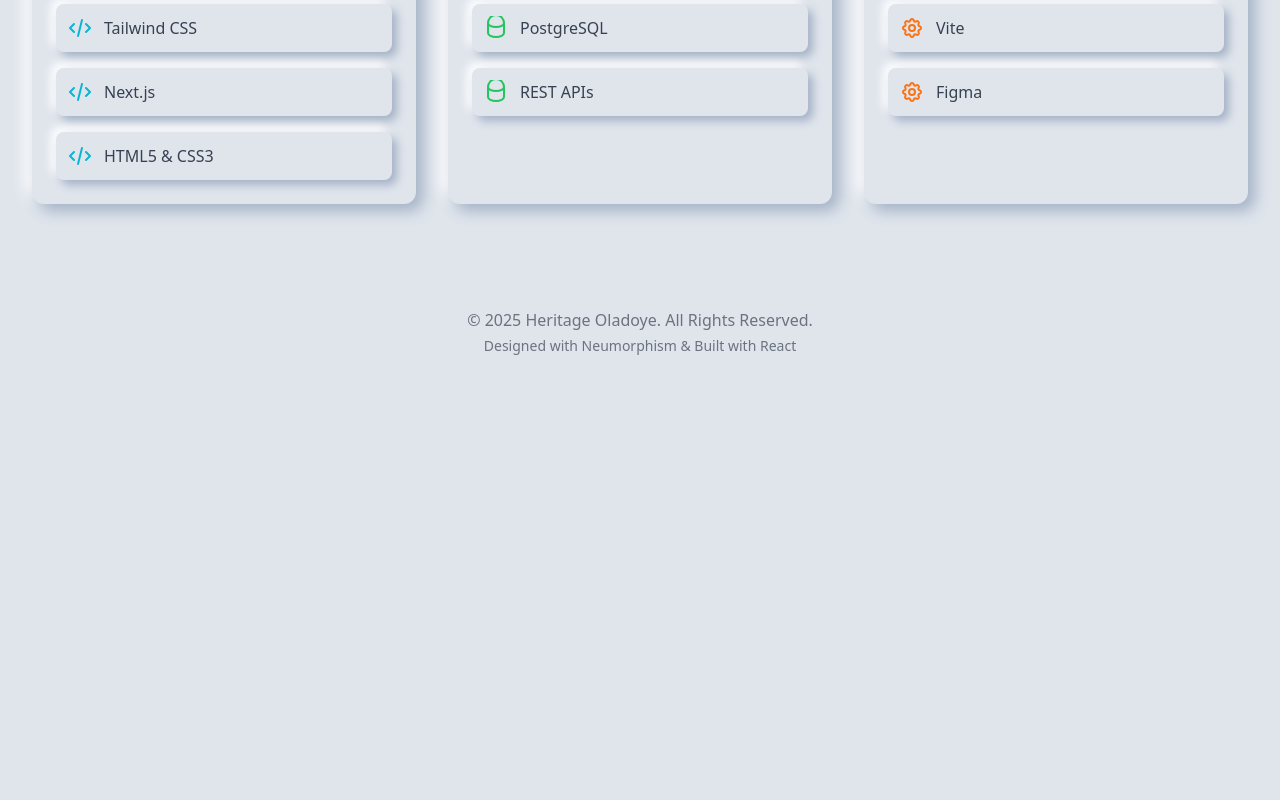
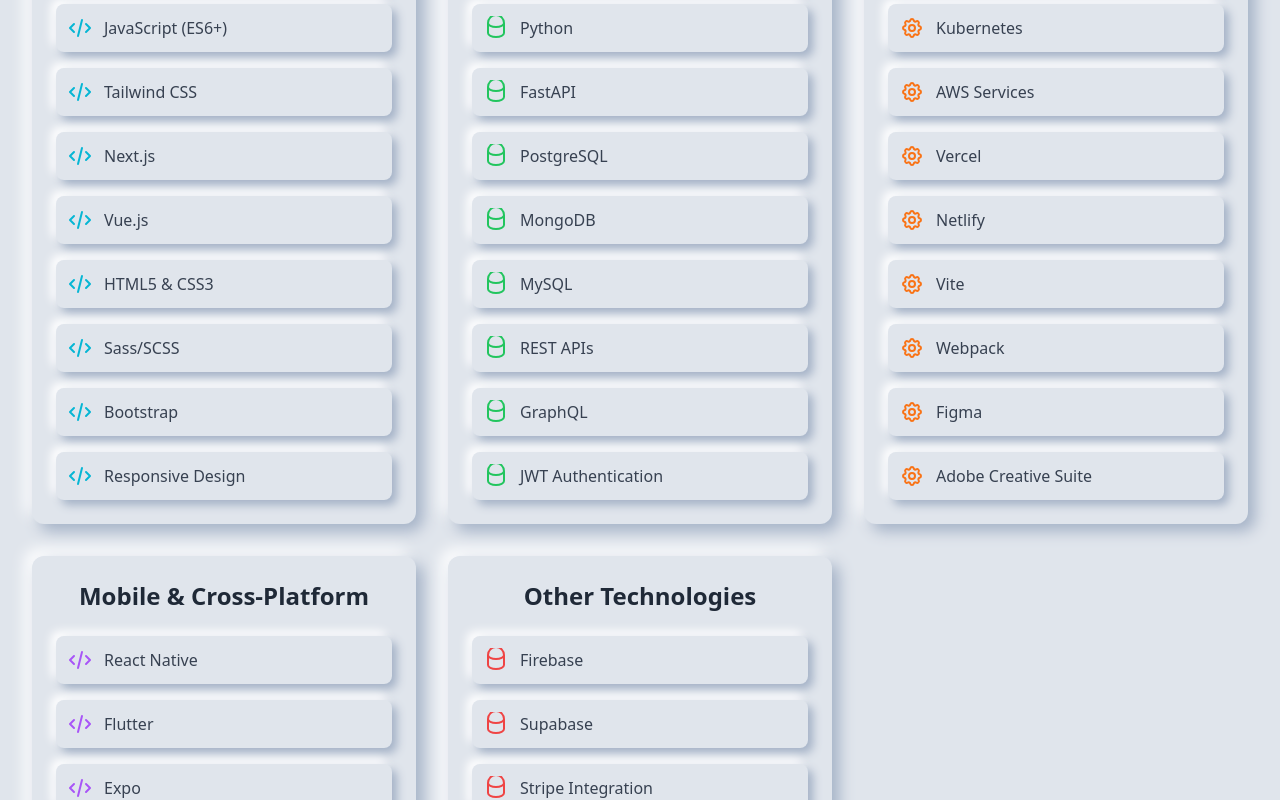
Before and after one commit to RayBen445/Cool-Shot-Systems-Portfolio, a React (Vite) app: page /#/skills in a window 1280 px wide. Shown: the part 420-1220 px from the top of the page. Before the commit the page ends 800 px from the top, so only its background shows below. Built offline with nearby package versions, Linux system fonts and the light colour scheme.

Commit message:
Add comprehensive skills and rename portfolio to Cool Shot Systems Portfolio
Co-authored-by: RayBen445 <169310927+RayBen445@users.noreply.github.com>

```diff
--- a/constants.tsx
+++ b/constants.tsx
@@ -67,9 +67,14 @@ export const SKILLS: SkillCategory[] = [
     skills: [
       { name: 'React', icon: <CodeIcon className="w-6 h-6 mr-3 text-cyan-500" /> },
       { name: 'TypeScript', icon: <CodeIcon className="w-6 h-6 mr-3 text-cyan-500" /> },
+      { name: 'JavaScript (ES6+)', icon: <CodeIcon className="w-6 h-6 mr-3 text-cyan-500" /> },
       { name: 'Tailwind CSS', icon: <CodeIcon className="w-6 h-6 mr-3 text-cyan-500" /> },
       { name: 'Next.js', icon: <CodeIcon className="w-6 h-6 mr-3 text-cyan-500" /> },
+      { name: 'Vue.js', icon: <CodeIcon className="w-6 h-6 mr-3 text-cyan-500" /> },
       { name: 'HTML5 & CSS3', icon: <CodeIcon className="w-6 h-6 mr-3 text-cyan-500" /> },
+      { name: 'Sass/SCSS', icon: <CodeIcon className="w-6 h-6 mr-3 text-cyan-500" /> },
+      { name: 'Bootstrap', icon: <CodeIcon className="w-6 h-6 mr-3 text-cyan-500" /> },
+      { name: 'Responsive Design', icon: <CodeIcon className="w-6 h-6 mr-3 text-cyan-500" /> },
     ],
   },
   {
@@ -77,8 +82,14 @@ export const SKILLS: SkillCategory[] = [
     skills: [
       { name: 'Node.js', icon: <DatabaseIcon className="w-6 h-6 mr-3 text-green-500" /> },
       { name: 'Express', icon: <DatabaseIcon className="w-6 h-6 mr-3 text-green-500" /> },
+      { name: 'Python', icon: <DatabaseIcon className="w-6 h-6 mr-3 text-green-500" /> },
+      { name: 'FastAPI', icon: <DatabaseIcon className="w-6 h-6 mr-3 text-green-500" /> },
       { name: 'PostgreSQL', icon: <DatabaseIcon className="w-6 h-6 mr-3 text-green-500" /> },
+      { name: 'MongoDB', icon: <DatabaseIcon className="w-6 h-6 mr-3 text-green-500" /> },
+      { name: 'MySQL', icon: <DatabaseIcon className="w-6 h-6 mr-3 text-green-500" /> },
       { name: 'REST APIs', icon: <DatabaseIcon className="w-6 h-6 mr-3 text-green-500" /> },
+      { name: 'GraphQL', icon: <DatabaseIcon className="w-6 h-6 mr-3 text-green-500" /> },
+      { name: 'JWT Authentication', icon: <DatabaseIcon className="w-6 h-6 mr-3 text-green-500" /> },
     ],
   },
   {
@@ -86,8 +97,34 @@ export const SKILLS: SkillCategory[] = [
     skills: [
       { name: 'Git & GitHub', icon: <ToolIcon className="w-6 h-6 mr-3 text-orange-500" /> },
       { name: 'Docker', icon: <ToolIcon className="w-6 h-6 mr-3 text-orange-500" /> },
+      { name: 'Kubernetes', icon: <ToolIcon className="w-6 h-6 mr-3 text-orange-500" /> },
+      { name: 'AWS Services', icon: <ToolIcon className="w-6 h-6 mr-3 text-orange-500" /> },
+      { name: 'Vercel', icon: <ToolIcon className="w-6 h-6 mr-3 text-orange-500" /> },
+      { name: 'Netlify', icon: <ToolIcon className="w-6 h-6 mr-3 text-orange-500" /> },
       { name: 'Vite', icon: <ToolIcon className="w-6 h-6 mr-3 text-orange-500" /> },
+      { name: 'Webpack', icon: <ToolIcon className="w-6 h-6 mr-3 text-orange-500" /> },
       { name: 'Figma', icon: <ToolIcon className="w-6 h-6 mr-3 text-orange-500" /> },
+      { name: 'Adobe Creative Suite', icon: <ToolIcon className="w-6 h-6 mr-3 text-orange-500" /> },
+    ],
+  },
+  {
+    title: 'Mobile & Cross-Platform',
+    skills: [
+      { name: 'React Native', icon: <CodeIcon className="w-6 h-6 mr-3 text-purple-500" /> },
+      { name: 'Flutter', icon: <CodeIcon className="w-6 h-6 mr-3 text-purple-500" /> },
+      { name: 'Expo', icon: <CodeIcon className="w-6 h-6 mr-3 text-purple-500" /> },
+      { name: 'Progressive Web Apps', icon: <CodeIcon className="w-6 h-6 mr-3 text-purple-500" /> },
+    ],
+  },
+  {
+    title: 'Other Technologies',
+    skills: [
+      { name: 'Firebase', icon: <DatabaseIcon className="w-6 h-6 mr-3 text-red-500" /> },
+      { name: 'Supabase', icon: <DatabaseIcon className="w-6 h-6 mr-3 text-red-500" /> },
+      { name: 'Stripe Integration', icon: <DatabaseIcon className="w-6 h-6 mr-3 text-red-500" /> },
+      { name: 'Socket.io', icon: <DatabaseIcon className="w-6 h-6 mr-3 text-red-500" /> },
+      { name: 'WebRTC', icon: <DatabaseIcon className="w-6 h-6 mr-3 text-red-500" /> },
+      { name: 'Machine Learning (Python)', icon: <DatabaseIcon className="w-6 h-6 mr-3 text-red-500" /> },
     ],
   },
 ];
--- a/index.html
+++ b/index.html
@@ -4,7 +4,7 @@
     <meta charset="UTF-8" />
     <link rel="icon" type="image/svg+xml" href="/vite.svg" />
     <meta name="viewport" content="width=device-width, initial-scale-1.0" />
-    <title>Neumorphic React Portfolio</title>
+    <title>Cool Shot Systems Portfolio</title>
     <script src="https://cdn.tailwindcss.com"></script>
     <script type="importmap">
       {
--- a/metadata.json
+++ b/metadata.json
@@ -1,5 +1,5 @@
 {
-  "name": "Neumorphic React Portfolio",
-  "description": "A personal portfolio website built with React and Tailwind CSS, featuring a clean and modern neumorphic design. It includes sections for home, projects, skills, and support.",
+  "name": "Cool Shot Systems Portfolio",
+  "description": "Heritage Oladoye's professional portfolio website built with React and Tailwind CSS, featuring a clean and modern neumorphic design. Showcases projects, skills, and professional experience from Cool Shot Systems.",
   "requestFramePermissions": []
 }
--- a/package.json
+++ b/package.json
@@ -1,5 +1,5 @@
 {
-  "name": "neumorphic-react-portfolio",
+  "name": "cool-shot-systems-portfolio",
   "private": true,
   "version": "0.0.0",
   "type": "module",
```
Also changed, not shown: 1 other file (tests, documents, lock files or other folders).
